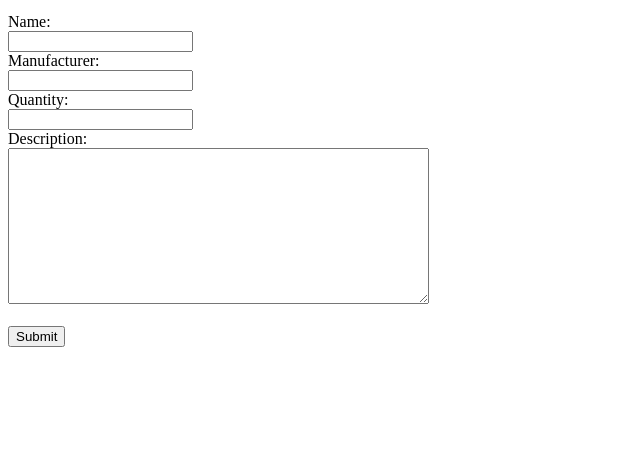
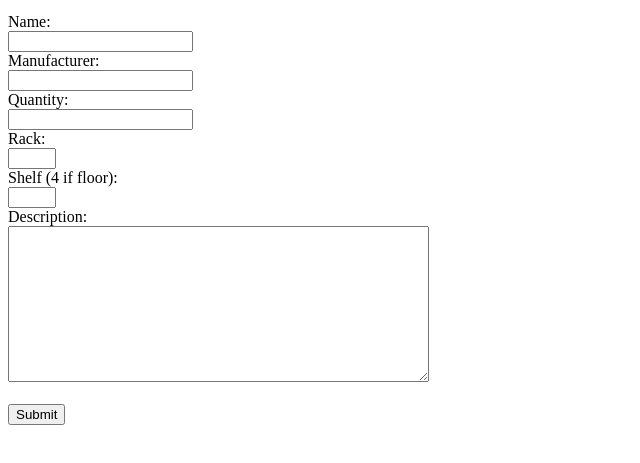
Before and after one commit to Francisco-Moll/VistaCabs, a plain HTML site: page pages/logger.html in a window 1280 px wide. Shown: the part 101-564 px from the top of the page, without its empty margins (0-640 px from the left). Drawn offline with Linux system fonts and the light colour scheme.

Commit message:
added rack and shelf locator

```diff
--- a/pages/logger.html
+++ b/pages/logger.html
@@ -20,6 +20,12 @@
             <label for="quantity">Quantity:</label><br>
             <input type="number" id="quantity" name="quantity" min="0"><br>
 
+            <label for="rackno">Rack:</label><br>
+            <input type="number" id="rackno" name="rackno" min="1" max="9"><br>
+
+            <label for="shelfno">Shelf (4 if floor):</label><br>
+            <input type="number" id="shelfno" name="shelfno" min="1" max="4"><br>
+
             <label for="desc">Description:</label><br>
             <textarea name="desc" rows="10" cols="50"></textarea><br><br>
 
```
